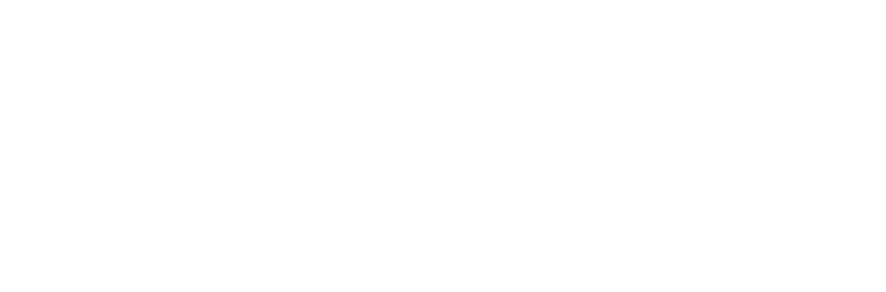
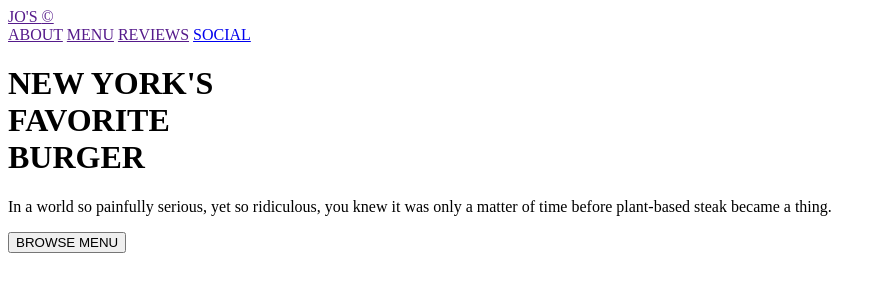
Before and after one commit to TrixyParra/JoBurger-1, a plain HTML site: page index.html in a window 1280 px wide. Shown: the whole page, without its empty margins (0-886 px from the left). Drawn offline with Linux system fonts and the light colour scheme.

Commit message:
started on navbar and header

```diff
--- a/index.html
+++ b/index.html
@@ -8,6 +8,30 @@
     <script defer src="main.js"></script>
 </head>
 <body>
+    <nav>
+        <div class="logo">
+            <a href="">JO'S <span>&copy;</span></a>
+        </div>
+
+        <div class="nav-links">
+            <a href="">ABOUT</a>
+            <a href="">MENU</a>
+            <a href="">REVIEWS</a>
+            <a href="/">SOCIAL</a>
+        </div>
+    </nav>
+
+    <header>
+        <div class="header-text">
+            <h1>NEW YORK'S <br>FAVORITE <br>BURGER</h1>
+            <p>In a world so painfully serious, yet so ridiculous, you knew it was only a matter of time before plant-based steak became a thing.</p>
+            <button class="header-btn">BROWSE MENU</button>
+        </div>
+
+        <div class="header-img">
+            <img src="" alt="">
+        </div>
+    </header>
 
 </body>
 </html>
```
